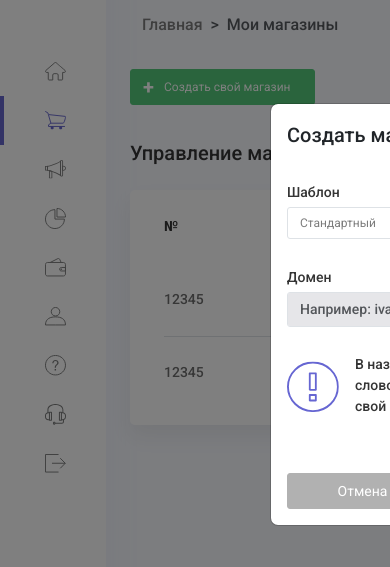
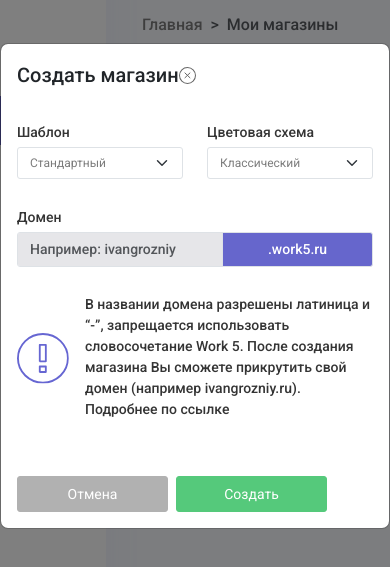
Before and after one commit to khedamir/work5-test, a plain HTML site: page index.html in a window 390 px wide. Both pictures are taken after a click on the button "Создать свой магазин". Shown: the part 57-624 px from the top of the page. Drawn offline with nearby package versions, Linux system fonts and the light colour scheme.

Commit message:
adaptive-modal

```diff
--- a/style.css
+++ b/style.css
@@ -108,7 +108,7 @@ body {
 
   .message a > .circle {
     right: -4px;
-    top:0px;
+    top: 0px;
   }
   .profile {
     justify-content: flex-end;
@@ -228,9 +228,11 @@ body {
   border-radius: 3px;
 }
 
+/* Modal */
+
 .modal-dialog {
-  margin-top: 160px;
-  margin-left: 270px;
+  margin-top: 170px;
+  margin-left: 300px;
   max-width: 617px;
   width: 617px;
   height: 444px;
@@ -308,3 +310,21 @@ body {
   width: 151px;
   height: 36px;
 }
+
+@media (max-width: 1450px) {
+  .modal-dialog {
+    margin-left: 142px;
+  }
+}
+
+@media (max-width: 768px) {
+  .modal-dialog {
+    margin: auto;
+    margin-top: 100px;
+    width: 100%;
+  }
+
+  .modal-body .select {
+    gap: 24px;
+  }
+}
```
